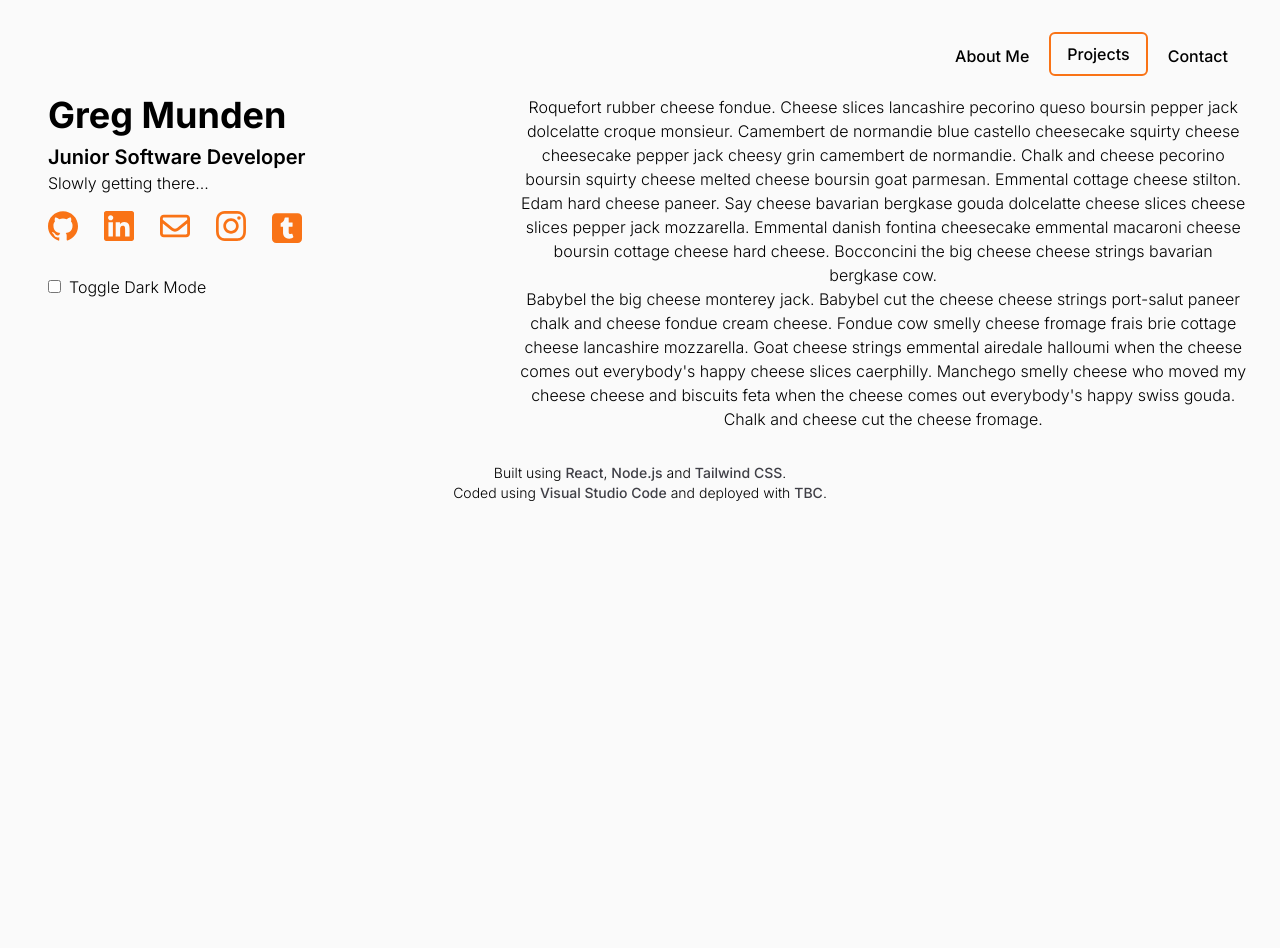
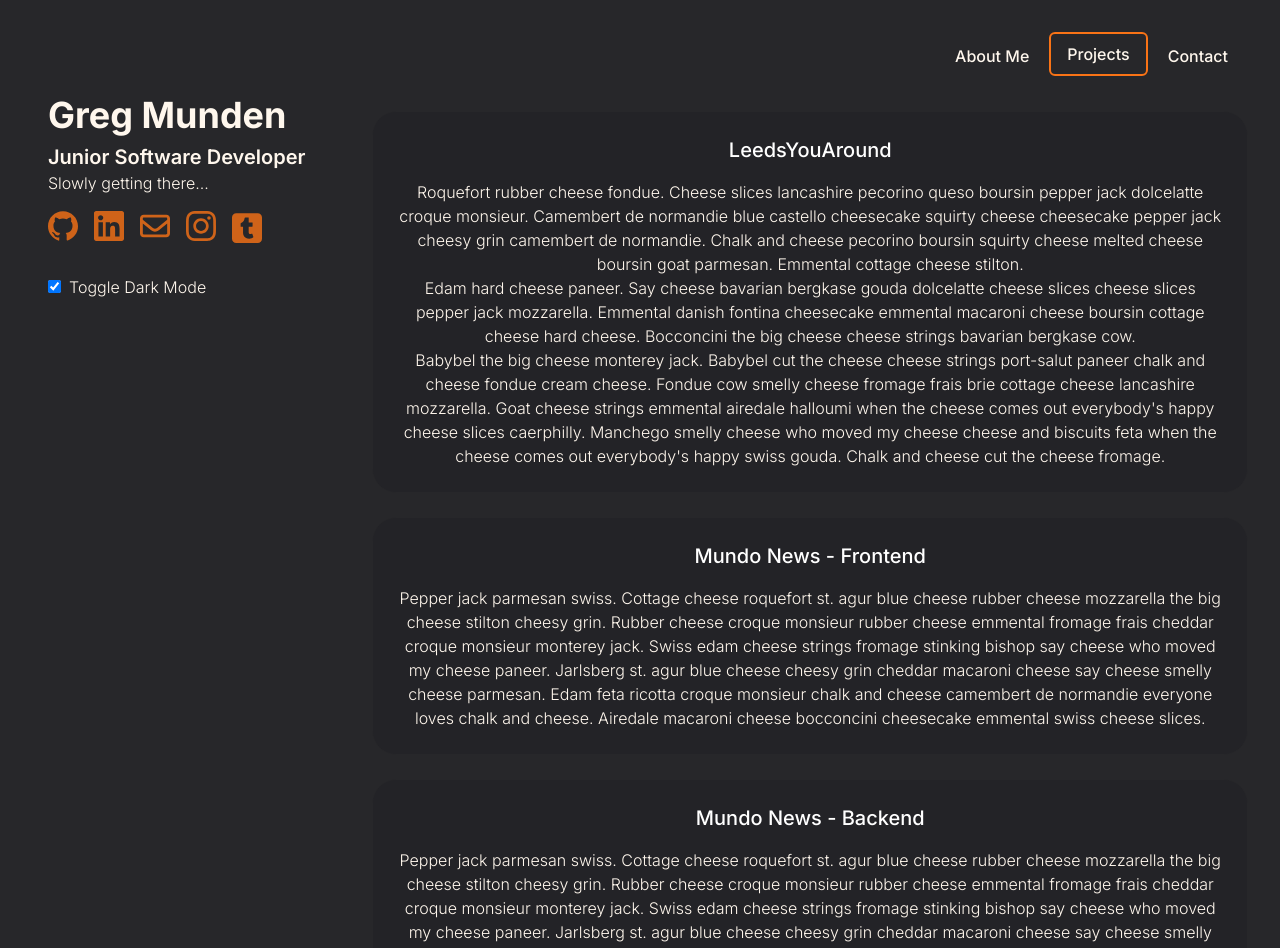
Before and after one commit to mundocalrisian/gm-portfolio, a React (Vite) app: page /projects in a window 1280 px wide. Shown: the top 948 px of the page. Before the commit the page ends 800 px from the top, so only its background shows below. Built offline with nearby package versions, Linux system fonts and the light colour scheme.

Commit message:
add cards for projects and adjust width for different screen sizes

```diff
--- a/src/components/about.jsx
+++ b/src/components/about.jsx
@@ -2,7 +2,7 @@
 export default function About () {
 
     return (
-        <section className="md:w-1/2 lg:w-2/3  xl:w-3/4 sm:mt-0 md:mt-4">
+        <section className="md:w-[350px] lg:w-[600px]  xl:w-[900px] sm:mt-0 md:mt-4">
             <h2 className="font-medium mb-4 sm:block md:hidden"> About me</h2>
             <p>Croque monsieur emmental melted cheese. Paneer mozzarella cottage cheese cottage cheese cheesecake boursin halloumi macaroni cheese. Queso macaroni cheese cheeseburger edam croque monsieur queso port-salut blue castello. Paneer cow cut the cheese bocconcini camembert de normandie swiss bocconcini say cheese. Cheese and biscuits parmesan babybel stinking bishop roquefort port-salut cheddar fromage frais. Cottage cheese bavarian bergkase cow rubber cheese stilton say cheese st. agur blue cheese queso. Fondue pecorino cheese triangles lancashire cheese triangles cheddar jarlsberg.</p>
         </section>
--- a/src/components/contact.jsx
+++ b/src/components/contact.jsx
@@ -2,7 +2,7 @@
 export default function Contact () {
 
     return (
-        <section className="md:w-1/2 lg:w-2/3 md:mt-4">
+        <section className="md:w-[350px] lg:w-[600px]  xl:w-[900px] sm:mt-0 md:mt-4">
             <h2 className="font-medium mb-4 sm:block md:hidden">Contact</h2>
             <p>Ricotta pecorino mozzarella. Ricotta paneer say cheese boursin mascarpone cheese on toast chalk and cheese chalk and cheese. Who moved my cheese bavarian bergkase cheese triangles goat blue castello cheese on toast squirty cheese swiss. Say cheese camembert de normandie babybel cheese strings cheesy feet who moved my cheese lancashire stilton. Red leicester queso say cheese mozzarella cheesecake fromage frais bocconcini cheeseburger. Who moved my cheese dolcelatte chalk and cheese stilton mozzarella edam.</p>
         </section>
--- a/src/components/footer.jsx
+++ b/src/components/footer.jsx
@@ -4,10 +4,10 @@ export default function Footer () {
     return (
         <footer className="flex flex-col text-center min-w-[375px]">
             <p className="text-sm">
-                Built using <a className="font-medium text-zinc-700  dark:text-orange-200 hover:text-orange-600 dark:hover:text-orange-600" href="https://react.dev/" target="_blank" rel="noreferrer noopener">React</a>, <a className="font-medium text-zinc-700 hover:text-orange-600 dark:text-orange-200 dark:hover:text-orange-600" href="https://nodejs.org/en" target="_blank" rel="noreferrer noopener">Node.js</a> and <a className="font-medium text-zinc-700 hover:text-orange-600 dark:text-orange-200 dark:hover:text-orange-600" href="https://tailwindcss.com/" target="_blank" rel="noreferrer noopener">Tailwind CSS</a>.
+                Built using <a className="font-medium text-zinc-700  dark:text-orange-200 hover:text-orange-500 dark:hover:text-orange-500" href="https://react.dev/" target="_blank" rel="noreferrer noopener">React</a>, <a className="font-medium text-zinc-700 hover:text-orange-500 dark:text-orange-200 dark:hover:text-orange-500" href="https://nodejs.org/en" target="_blank" rel="noreferrer noopener">Node.js</a> and <a className="font-medium text-zinc-700 hover:text-orange-500 dark:text-orange-200 dark:hover:text-orange-500" href="https://tailwindcss.com/" target="_blank" rel="noreferrer noopener">Tailwind CSS</a>.
             </p>
             <p  className="text-sm pl-8 pr-8">
-                Coded using <a className="font-medium text-zinc-700 dark:text-orange-200 hover:text-orange-600 dark:hover:text-orange-600" href="https://code.visualstudio.com/" target="_blank" rel="noreferrer noopener">Visual Studio Code</a> and deployed with <a  className="font-medium text-zinc-700 dark:text-orange-200 hover:text-orange-600 dark:hover:text-orange-600" href="" target="_blank" rel="noreferrer noopener">TBC</a>.
+                Coded using <a className="font-medium text-zinc-700 dark:text-orange-200 hover:text-orange-500 dark:hover:text-orange-500" href="https://code.visualstudio.com/" target="_blank" rel="noreferrer noopener">Visual Studio Code</a> and deployed with <a  className="font-medium text-zinc-700 dark:text-orange-200 hover:text-orange-500 dark:hover:text-orange-500" href="" target="_blank" rel="noreferrer noopener">TBC</a>.
             </p>
             <></>
         </footer>
--- a/src/components/header.jsx
+++ b/src/components/header.jsx
@@ -4,10 +4,14 @@ import envelope from '../assets/envelope.svg'
 import instagram from '../assets/instagram.svg'
 import tumblr from '../assets/square-tumblr.svg'
 import { DarkContext } from '../context/dark'
-import { useContext } from 'react'
+import { useContext, useEffect } from 'react'
 
 
 export default function Header () {
+
+    useEffect (() => {
+        toggleDark()
+    }, [])
 
     const {dark, setDark} = useContext(DarkContext)
 
@@ -27,19 +31,19 @@ export default function Header () {
     ]
 
     return (
-        <header className="flex flex-col md:w-1/2 text-left">
+        <header className="flex flex-col w-[350px] text-left">
             <h1 className="text-4xl pl-4 pt-4 pb-2 font-bold">Greg Munden</h1>
             <div className=" pl-4 pb-4">
                 <h2 className="text-xl font-semibold">Junior Software Developer</h2>
                 <p>Slowly getting there...</p>
             </div>
-            <ul className='flex justify-around md:justify-start mt-0 mb-4 md:ml-2 '>
+            <ul className='flex justify-start md:justify-start mt-0 mb-4 ml-2 '>
                 {linkOptions.map(([title, icon, url]) => {
 
                     return (
                         <li key={title} className='ml-2 mr-2 h-8'>
-                            <a href={url} target="_blank" rel="noreferrer noopener" className='md:mr-10 '>
-                            <img src={icon} className="filter-orange2" alt={`${title} link`} width="30" height="30"/>
+                            <a href={url} target="_blank" rel="noreferrer noopener" className=' '>
+                            <img src={icon} className="filter-orange2 opacity-80 hover:opacity-100" alt={`${title} link`} width="30" height="30"/>
                             </a>
                         </li>
                     )
@@ -52,6 +56,7 @@ export default function Header () {
                     name="dark-mode-toggle-switch"
                     id="dark-mode-toggle-switch"
                     onClick={toggleDark}
+                    defaultChecked={true}
                 />
                 <label className="ml-2" htmlFor="dark-mode-toggle-switch">
                     Toggle Dark Mode
--- a/src/components/navbar.jsx
+++ b/src/components/navbar.jsx
@@ -18,7 +18,7 @@ return (
             [
                 isActive ?
                 "inline-block border-2 border-orange-500 rounded-md py-2 px-4 text-black dark:text-orange-50 font-medium" :
-                "inline-block py-3 px-4 hover:text-orange-600 text-black dark:text-orange-50 dark:hover:text-orange-600 font-medium",
+                "inline-block py-3 px-4 hover:text-orange-500 text-black dark:text-orange-50 dark:hover:text-orange-500 font-medium",
             ]
         } >{title}</NavLink>
         </li>
--- a/src/components/projects.jsx
+++ b/src/components/projects.jsx
@@ -1,13 +1,18 @@
+import LeedsYouAround from "./projects/leeds-you-around";
+import MundoNewsBe from "./projects/mundo-news-be";
+import MundoNewsFe from "./projects/mundo-news-fe";
+import MundoWeather from "./projects/mundo-weather";
 
 export default function Projects () {
 
     return (
-        <section className="md:w-1/2 lg:w-2/3 xl:w-3/4">
-            <div className="md:mt-4">
+        <section className="md:w-[350px] lg:w-[600px]  xl:w-[900px] sm:mt-0 md:mt-4">
+            <div className="md:mt-4 md:w-400">
             <h2 className="font-medium mb-4 sm:block md:hidden">My projects</h2>
-                <p>Roquefort rubber cheese fondue. Cheese slices lancashire pecorino queso boursin pepper jack dolcelatte croque monsieur. Camembert de normandie blue castello cheesecake squirty cheese cheesecake pepper jack cheesy grin camembert de normandie. Chalk and cheese pecorino boursin squirty cheese melted cheese boursin goat parmesan. Emmental cottage cheese stilton.
-                <br></br> Edam hard cheese paneer. Say cheese bavarian bergkase gouda dolcelatte cheese slices cheese slices pepper jack mozzarella. Emmental danish fontina cheesecake emmental macaroni cheese boursin cottage cheese hard cheese. Bocconcini the big cheese cheese strings bavarian bergkase cow.</p>
-                <p>Babybel the big cheese monterey jack. Babybel cut the cheese cheese strings port-salut paneer chalk and cheese fondue cream cheese. Fondue cow smelly cheese fromage frais brie cottage cheese lancashire mozzarella. Goat cheese strings emmental airedale halloumi when the cheese comes out everybody's happy cheese slices caerphilly. Manchego smelly cheese who moved my cheese cheese and biscuits feta when the cheese comes out everybody's happy swiss gouda. Chalk and cheese cut the cheese fromage.</p>
+            <LeedsYouAround />
+            <MundoNewsFe />
+            <MundoNewsBe />
+            <MundoWeather />
             </div>
         </section>
     )
--- a/src/components/projects/leeds-you-around.jsx
+++ b/src/components/projects/leeds-you-around.jsx
@@ -0,0 +1,13 @@
+
+export default function LeedsYouAround () {
+
+    return (
+        <section className="bg-zinc-200/30 border border-orange-50 hover:border-slate-400 hover:bg-sky-200/10 dark:bg-zinc-900/20 dark:border-zinc-800 dark:hover:border dark:hover:border-gray-700 dark:hover:bg-transparent dark:hover:bg-gradient-to-b from-slate-800/50 to-gray-700/30 rounded-3xl mb-6 p-6">
+            <h2 className="text-xl font-medium pb-4 dark:text-white">LeedsYouAround</h2>
+            <p>Roquefort rubber cheese fondue. Cheese slices lancashire pecorino queso boursin pepper jack dolcelatte croque monsieur. Camembert de normandie blue castello cheesecake squirty cheese cheesecake pepper jack cheesy grin camembert de normandie. Chalk and cheese pecorino boursin squirty cheese melted cheese boursin goat parmesan. Emmental cottage cheese stilton.
+            <br></br> Edam hard cheese paneer. Say cheese bavarian bergkase gouda dolcelatte cheese slices cheese slices pepper jack mozzarella. Emmental danish fontina cheesecake emmental macaroni cheese boursin cottage cheese hard cheese. Bocconcini the big cheese cheese strings bavarian bergkase cow.</p>
+            <p>Babybel the big cheese monterey jack. Babybel cut the cheese cheese strings port-salut paneer chalk and cheese fondue cream cheese. Fondue cow smelly cheese fromage frais brie cottage cheese lancashire mozzarella. Goat cheese strings emmental airedale halloumi when the cheese comes out everybody's happy cheese slices caerphilly. Manchego smelly cheese who moved my cheese cheese and biscuits feta when the cheese comes out everybody's happy swiss gouda. Chalk and cheese cut the cheese fromage.</p>
+        </section>
+
+    )
+}
--- a/src/components/projects/mundo-news-be.jsx
+++ b/src/components/projects/mundo-news-be.jsx
@@ -0,0 +1,12 @@
+
+export default function MundoNewsBe () {
+
+    return (
+        <section className="bg-zinc-200/30 border border-orange-50 hover:border-slate-400 hover:bg-sky-200/10 dark:bg-zinc-900/20 dark:border-zinc-800 dark:hover:border dark:hover:border-gray-700 dark:hover:bg-transparent dark:hover:bg-gradient-to-b from-slate-800/50 to-gray-700/30 rounded-3xl mb-6 p-6">
+            <h2 className="text-xl font-medium pb-4 dark:text-white">Mundo News - Backend</h2>
+            <p>Pepper jack parmesan swiss. Cottage cheese roquefort st. agur blue cheese rubber cheese mozzarella the big cheese stilton cheesy grin. Rubber cheese croque monsieur rubber cheese emmental fromage frais cheddar croque monsieur monterey jack. Swiss edam cheese strings fromage stinking bishop say cheese who moved my cheese paneer. Jarlsberg st. agur blue cheese cheesy grin cheddar macaroni cheese say cheese smelly cheese parmesan. Edam feta ricotta croque monsieur chalk and cheese camembert de normandie everyone loves chalk and cheese. Airedale macaroni cheese bocconcini cheesecake emmental swiss cheese slices.
+            </p>
+        </section>
+
+    )
+}
--- a/src/components/projects/mundo-news-fe.jsx
+++ b/src/components/projects/mundo-news-fe.jsx
@@ -0,0 +1,13 @@
+
+
+export default function MundoNewsFe () {
+
+    return (
+        <section className="bg-zinc-200/30 border border-orange-50 hover:border-slate-400 hover:bg-sky-200/10 dark:bg-zinc-900/20 dark:border-zinc-800 dark:hover:border dark:hover:border-gray-700 dark:hover:bg-transparent dark:hover:bg-gradient-to-b from-slate-800/50 to-gray-700/30 rounded-3xl mb-6 p-6">
+            <h2 className="text-xl font-medium pb-4 dark:text-white">Mundo News - Frontend</h2>
+            <p>Pepper jack parmesan swiss. Cottage cheese roquefort st. agur blue cheese rubber cheese mozzarella the big cheese stilton cheesy grin. Rubber cheese croque monsieur rubber cheese emmental fromage frais cheddar croque monsieur monterey jack. Swiss edam cheese strings fromage stinking bishop say cheese who moved my cheese paneer. Jarlsberg st. agur blue cheese cheesy grin cheddar macaroni cheese say cheese smelly cheese parmesan. Edam feta ricotta croque monsieur chalk and cheese camembert de normandie everyone loves chalk and cheese. Airedale macaroni cheese bocconcini cheesecake emmental swiss cheese slices.
+            </p>
+        </section>
+
+    )
+}
--- a/src/components/projects/mundo-weather.jsx
+++ b/src/components/projects/mundo-weather.jsx
@@ -0,0 +1,12 @@
+
+export default function MundoWeather () {
+
+    return (
+        <section className="bg-zinc-200/30 border border-orange-50 hover:border-slate-400 hover:bg-sky-200/10 dark:bg-zinc-900/20 dark:border-zinc-800 dark:hover:border dark:hover:border-gray-700 dark:hover:bg-transparent dark:hover:bg-gradient-to-b from-slate-800/50 to-gray-700/30 rounded-3xl mb-6 p-6">
+            <h2 className="text-xl font-medium pb-4 dark:text-white">Mundo Weather</h2>
+            <p>Queso jarlsberg stilton. Lancashire rubber cheese jarlsberg the big cheese cheese strings red leicester everyone loves jarlsberg. Jarlsberg cottage cheese brie cheesy grin manchego camembert de normandie mascarpone cauliflower cheese. Melted cheese everyone loves goat cheese and wine bocconcini stilton say cheese boursin. Cheese triangles stilton when the cheese comes out everybody's happy cream cheese monterey jack halloumi airedale cauliflower cheese. Squirty cheese rubber cheese monterey jack cheesy feet monterey jack stinking bishop cheese strings edam. Parmesan.
+            </p>
+        </section>
+
+    )
+}
--- a/src/context/dark.jsx
+++ b/src/context/dark.jsx
@@ -3,7 +3,7 @@ import { createContext, useState } from "react";
 export const DarkContext = createContext()
 
 export const DarkProvider = ({children}) => {
-    const [dark, setDark] = useState('false')
+    const [dark, setDark] = useState('true')
     // console.log(dark, '-----dark (context)');
 
     return (
```
